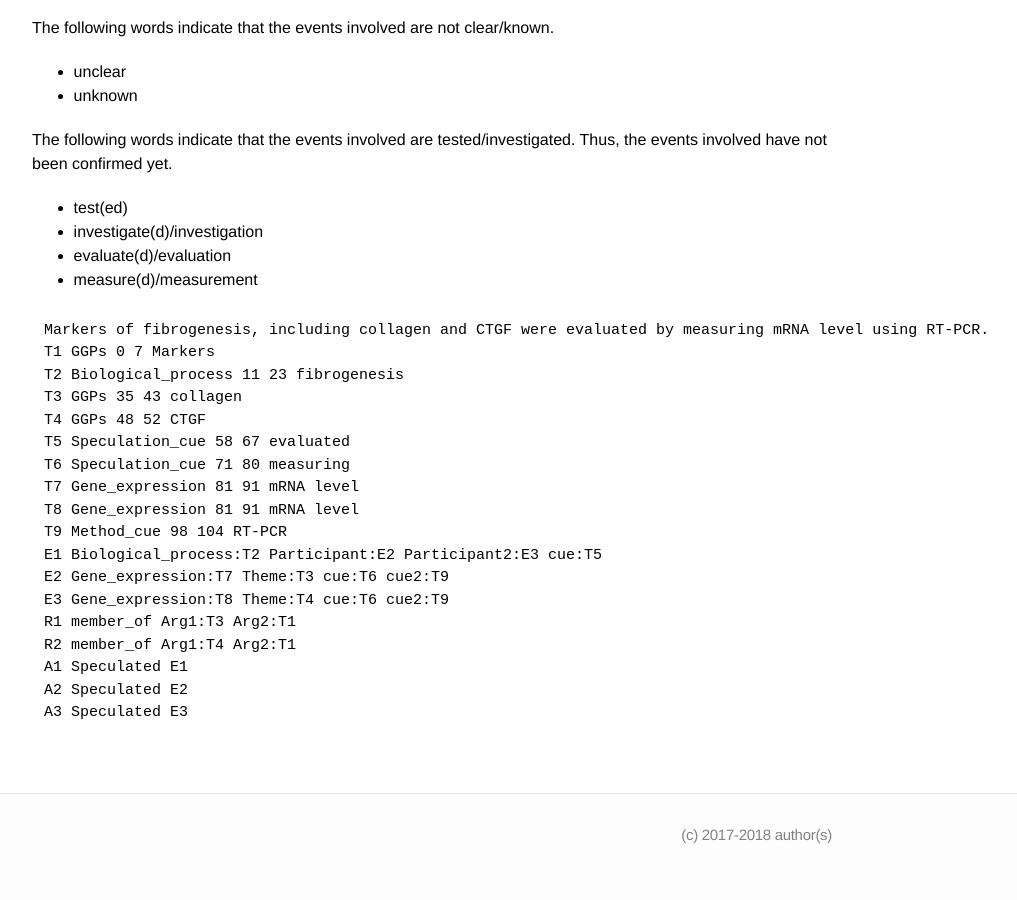
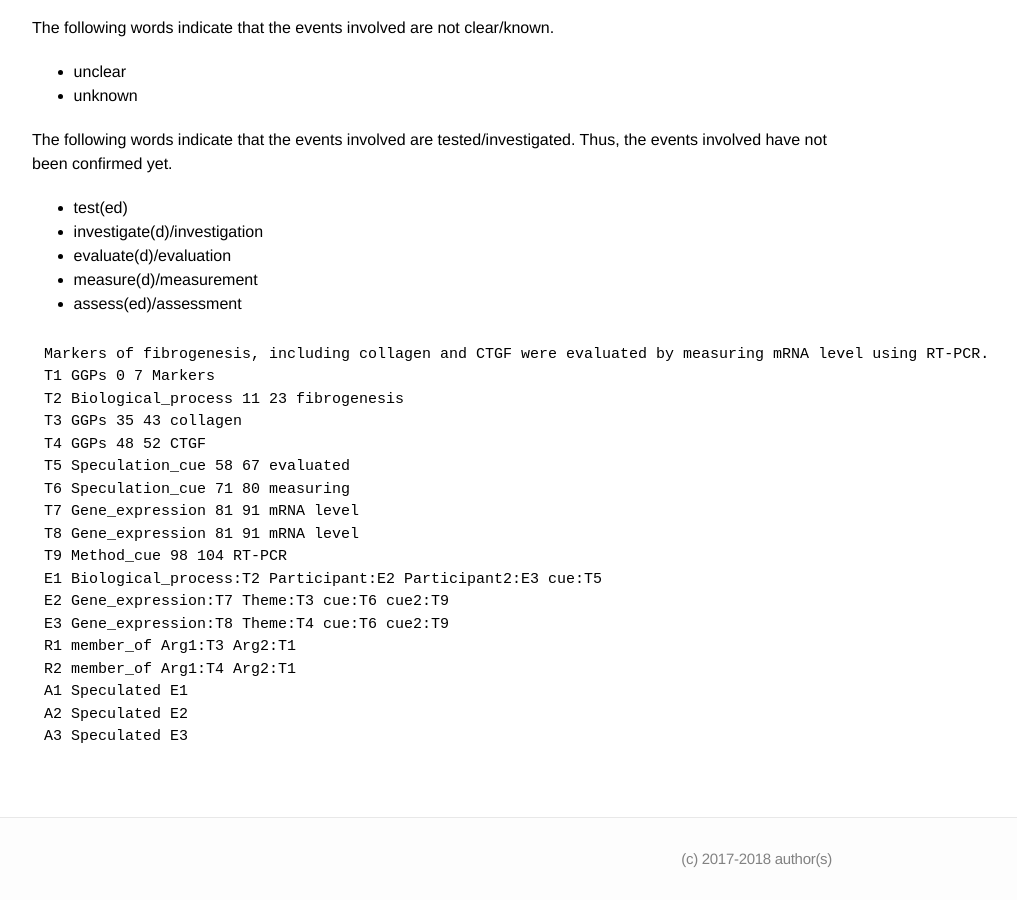
Before and after one commit to ezcatdb/molbiol_lung_corpus-guidelines, a Jekyll site: the page built from _entity/Speculation_cue.md, in a window 1280 px wide and 900 px high, scrolled down 887 px. Shown: the whole window, without its empty margins (208-1225 px from the left). Built offline with Jekyll 4.4.1, drawn with Linux system fonts in a browser that asks for light colours; before the commit the page ends 1763 px from its top, so only the background shows below that.

Commit message:
additional keyword included in _entity/Speculation_cue.md

```diff
--- a/_entity/Speculation_cue.md
+++ b/_entity/Speculation_cue.md
@@ -48,6 +48,7 @@ The following words indicate that the events involved are tested/investigated. T
 - investigate(d)/investigation
 - evaluate(d)/evaluation
 - measure(d)/measurement
+- assess(ed)/assessment
 
 ~~~ ann
 Markers of fibrogenesis, including collagen and CTGF were evaluated by measuring mRNA level using RT-PCR.
```
